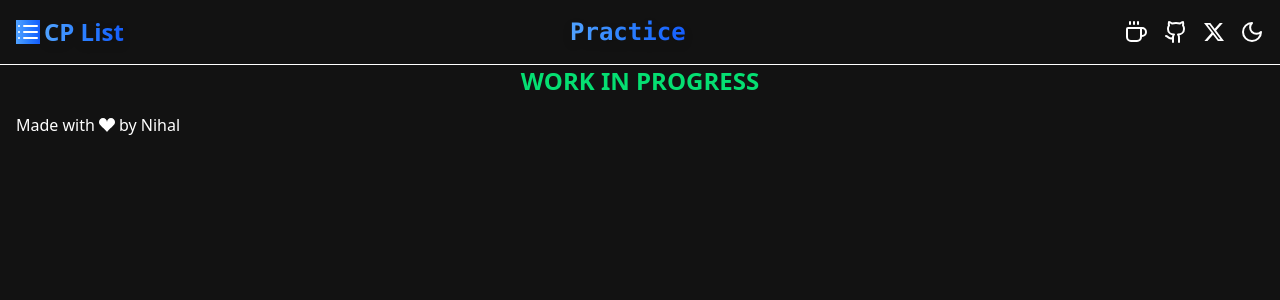
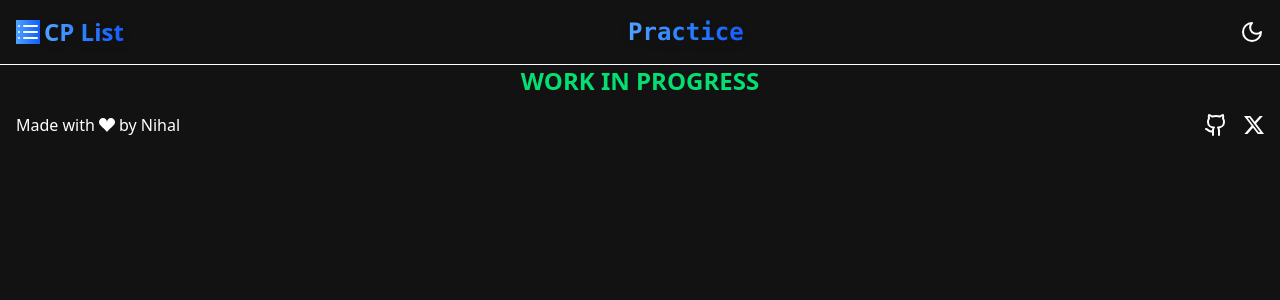
Before and after one commit to behalnihal/cp-list, a Next.js app: page /practice in a window 1280 px wide. Shown: the top 300 px of the page. Built offline with nearby package versions, Linux system fonts and the light colour scheme.

Commit message:
update contest sorting

```diff
--- a/src/app/api/contests/route.ts
+++ b/src/app/api/contests/route.ts
@@ -13,6 +13,18 @@ export type Contest = {
   site: string;
 };
 
+export interface Codeforces {
+  id: number;
+  name: string;
+  type: string;
+  phase: string;
+  frozen: boolean;
+  durationSeconds: number;
+  startTimeSeconds?: number;
+  relativeTimeSeconds?: number;
+  url: string;
+  site: string;
+}
 export interface Codechef {
   contest_code: string;
   contest_name: string;
@@ -35,8 +47,8 @@ export async function GET() {
     const codeforcesResponse = await axios.get(
       "https://codeforces.com/api/contest.list/"
     );
-    let codeforcesContests: Contest[] = codeforcesResponse.data.result.map(
-      (contest: Contest) => ({
+    let codeforcesContests: Codeforces[] = codeforcesResponse.data.result.map(
+      (contest: Codeforces) => ({
         id: contest.id,
         name: contest.name,
         type: contest.type,
@@ -113,6 +125,13 @@ export async function GET() {
       ...codechefContests,
       ...leetcodeContests,
     ];
+    contests.sort((a, b) => {
+      if (a.startTimeSeconds && b.startTimeSeconds) {
+        return a.startTimeSeconds - b.startTimeSeconds;
+      } else {
+        return 0;
+      }
+    });
     return NextResponse.json({ contests: contests });
   } catch (error) {
     console.error(error);
--- a/src/components/Footer.tsx
+++ b/src/components/Footer.tsx
@@ -1,5 +1,7 @@
+import { Github } from "lucide-react";
+import Link from "next/link";
 import React from "react";
-import { BsSuitHeartFill } from "react-icons/bs";
+import { BsSuitHeartFill, BsTwitterX } from "react-icons/bs";
 
 const Footer = () => {
   return (
@@ -11,6 +13,27 @@ const Footer = () => {
             Made with <BsSuitHeartFill className="ml-1 mr-1" /> by Nihal
           </span>
         </div>
+
+        <div className="flex items-center space-x-4">
+          <Link
+            href="https://github.com/behalnihal"
+            className="flex items-center"
+          >
+            <span>
+              <Github className="transition-colors duration-300 hover:text-blue-500" />
+            </span>
+          </Link>
+          <Link
+            href="https://x.com/behalnihal"
+            target="_blank"
+            className="flex items-center"
+          >
+            <BsTwitterX
+              size={20}
+              className="transition-colors duration-300 hover:text-blue-500"
+            />
+          </Link>
+        </div>
       </div>
     </footer>
   );
--- a/src/components/Navbar.tsx
+++ b/src/components/Navbar.tsx
@@ -1,10 +1,9 @@
 "use client";
-import { Coffee, Github, List, Moon, Sun } from "lucide-react";
+import { List, Moon, Sun } from "lucide-react";
 
 import { useTheme } from "next-themes";
 import Link from "next/link";
 import React from "react";
-import { BsTwitterX } from "react-icons/bs";
 
 const Navbar = () => {
   const { theme, setTheme } = useTheme();
@@ -36,32 +35,6 @@ const Navbar = () => {
         {/* Buttons */}
 
         <div className="flex items-center space-x-4">
-          <Link
-            href="https://buymeacoffee.com/nihal_gupta"
-            className="flex items-center"
-          >
-            <span>
-              <Coffee className="transition-colors duration-300 hover:text-blue-500" />
-            </span>
-          </Link>
-          <Link
-            href="https://github.com/behalnihal"
-            className="flex items-center"
-          >
-            <span>
-              <Github className="transition-colors duration-300 hover:text-blue-500" />
-            </span>
-          </Link>
-          <Link
-            href="https://x.com/behalnihal"
-            target="_blank"
-            className="flex items-center"
-          >
-            <BsTwitterX
-              size={20}
-              className="transition-colors duration-300 hover:text-blue-500"
-            />
-          </Link>
           <button
             className="cursor-pointer"
             onClick={() =>
```
